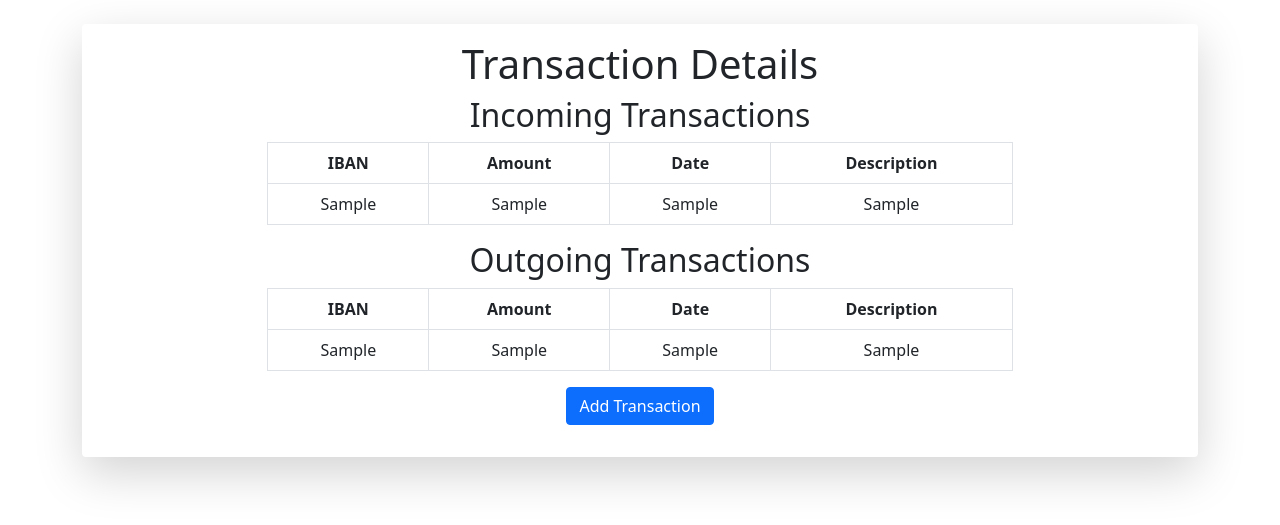
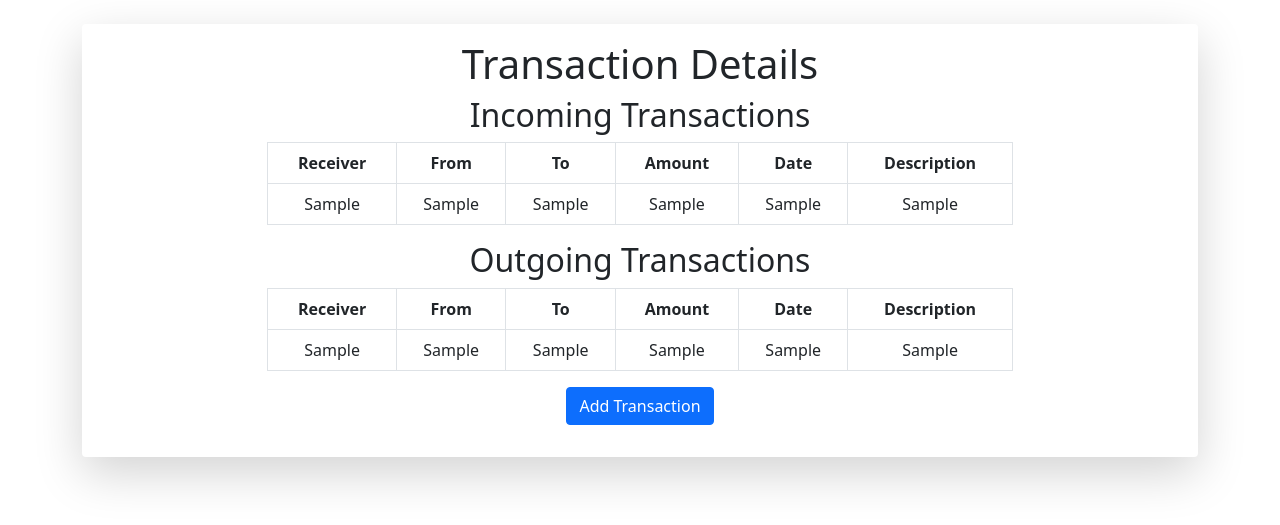
Before and after one commit to ehpop/SecureBankApp, a Python web app: template backend/templates/transactions/get_transactions.html in a window 1280 px wide. Shown: the part 58-583 px from the top of the page. Run offline with Jinja, Linux system fonts and the light colour scheme; the template is opened without the code that fills it: most values are stand-ins (such as "Sample title", 1, 10 or a date in 2020).

Commit message:
changes in UI

```diff
--- a/backend/templates/transactions/get_transactions.html
+++ b/backend/templates/transactions/get_transactions.html
@@ -13,7 +13,9 @@
                     <table class="table table-bordered">
                         <thead>
                         <tr>
-                            <th>IBAN</th>
+                            <th>Receiver</th>
+                            <th>From</th>
+                            <th>To</th>
                             <th>Amount</th>
                             <th>Date</th>
                             <th>Description</th>
@@ -22,6 +24,8 @@
                         <tbody>
                         {% for transaction in incoming %}
                         <tr>
+                            <td>{{ transaction.trns_addr }}</td>
+                            <td>{{ transaction.act_frm }}</td>
                             <td>{{ transaction.act_to }}</td>
                             <td>{{ transaction.trns_amt }}</td>
                             <td>{{ transaction.trns_dt }}</td>
@@ -39,15 +43,20 @@
                     <table class="table table-bordered">
                         <thead>
                         <tr>
-                            <th>IBAN</th>
+                            <th>Receiver</th>
+                            <th>From</th>
+                            <th>To</th>
                             <th>Amount</th>
                             <th>Date</th>
                             <th>Description</th>
+
                         </tr>
                         </thead>
                         <tbody>
                         {% for transaction in outgoing %}
                         <tr>
+                            <td>{{ transaction.trns_addr }}</td>
+                            <td>{{ transaction.act_frm }}</td>
                             <td>{{ transaction.act_to }}</td>
                             <td>{{ transaction.trns_amt }}</td>
                             <td>{{ transaction.trns_dt }}</td>
--- a/backend/templates/transactions/transfer_money.html
+++ b/backend/templates/transactions/transfer_money.html
@@ -13,6 +13,10 @@
                 <div class="col-md-4">
                     <form method="POST">
                         {{ form.hidden_tag() }}
+                        <div class="mb-3">
+                            {{ form.recipient.label(class="form-label") }}<br>
+                            {{ form.recipient(size=32, class="form-control") }}
+                        </div>
                         <div class="mb-3">
                             {{ form.transfer_title.label(class="form-label") }}<br>
                             {{ form.transfer_title(size=32, class="form-control") }}
```
